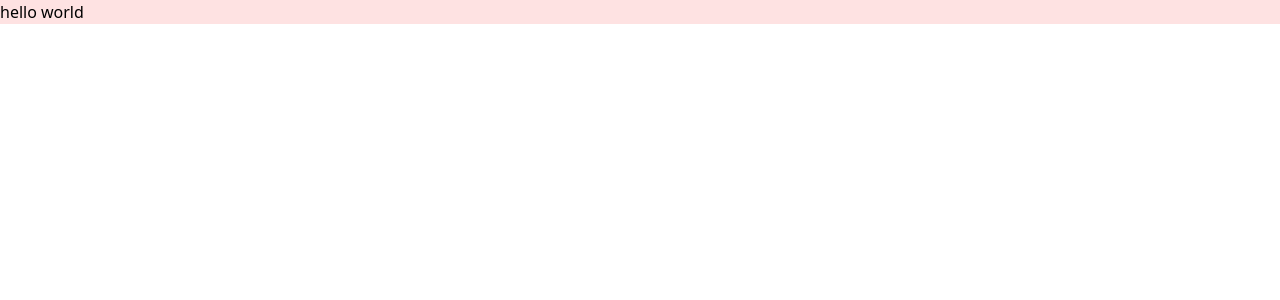
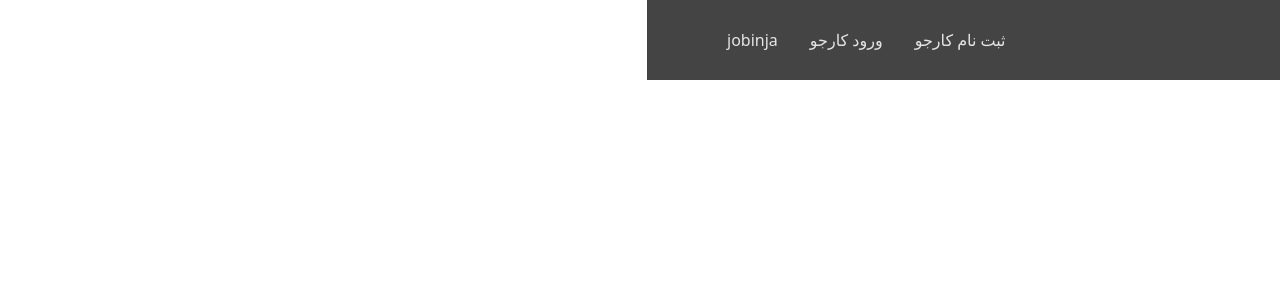
Before and after one commit to dosepehr/mern-jobinja-clone, a React (Vite) app in the folder client/: page / in a window 1280 px wide. Shown: the top 300 px of the page. Built offline with nearby package versions, Linux system fonts and the light colour scheme.

Commit message:
add Navbar component

```diff
--- a/client/index.html
+++ b/client/index.html
@@ -1,13 +1,16 @@
 <!DOCTYPE html>
-<html lang="en">
+<html lang="fa" dir="rtl">
+
 <head>
   <meta charset="UTF-8" />
   <link rel="icon" type="image/svg+xml" href="/vite.svg" />
   <meta name="viewport" content="width=device-width, initial-scale=1.0" />
   <title>Vite + React</title>
 </head>
+
 <body>
   <div id="root"></div>
   <script type="module" src="/src/main.jsx"></script>
 </body>
+
 </html>
--- a/client/src/App.jsx
+++ b/client/src/App.jsx
@@ -1,13 +1,9 @@
-import { useState } from 'react';
-import reactLogo from './assets/react.svg';
-import viteLogo from '/vite.svg';
+import Navbar from './components/Navbar';
 
 function App() {
-    const [count, setCount] = useState(0);
-
     return (
         <div className='App'>
-            <h1 className='bg-red-100'> hello world</h1>
+            <Navbar />
         </div>
     );
 }
--- /dev/null
+++ b/client/src/components/Navbar.jsx
@@ -0,0 +1,24 @@
+import React from 'react';
+
+const Navbar = () => {
+    return (
+        <div className='bg-darkGray mx-auto px-5 lg:px-16'>
+            <div className=' flex justify-between items-center h-20  mx-auto'>
+                <div className='flex text-textGray h-full items-center justify-center'>
+                    <p className='h-full flex items-center px-4 hover:bg-lightGray duration-200'>خانه</p>
+                    <p className='h-full flex items-center px-4 hover:bg-lightGray duration-200'>جستجوی مشاغل</p>
+                    <p className='h-full flex items-center px-4 hover:bg-lightGray duration-200'>رزومه ساز</p>
+                    <p className='h-full flex items-center px-4 hover:bg-lightGray duration-200'>50 شرکت برتر</p>
+                    <p className='h-full flex items-center px-4 hover:bg-lightGray duration-200'>بخش کارفرمایان</p>
+                </div>
+                <div className='flex text-textGray h-full items-center '>
+                    <p className='h-full flex items-center px-4 hover:bg-lightGray duration-200'>ثبت نام کارجو</p>
+                    <p className='h-full flex items-center px-4 hover:bg-lightGray duration-200'>ورود کارجو</p>
+                    <p className='h-full flex items-center px-4 hover:bg-lightGray duration-200'>jobinja</p>
+                </div>
+            </div>
+        </div>
+    );
+};
+
+export default Navbar;
--- a/client/tailwind.config.js
+++ b/client/tailwind.config.js
@@ -4,8 +4,9 @@ export default {
     theme: {
         extend: {
             colors: {
-                bgGray: '#444444',
-                textGray: '#555555',
+                darkGray: '#444444',
+                lightGray: '#555555',
+                textGray: '#e5e5e5;',
             },
         },
     },
```
Lines whose indentation alone changed are shown as unchanged.
